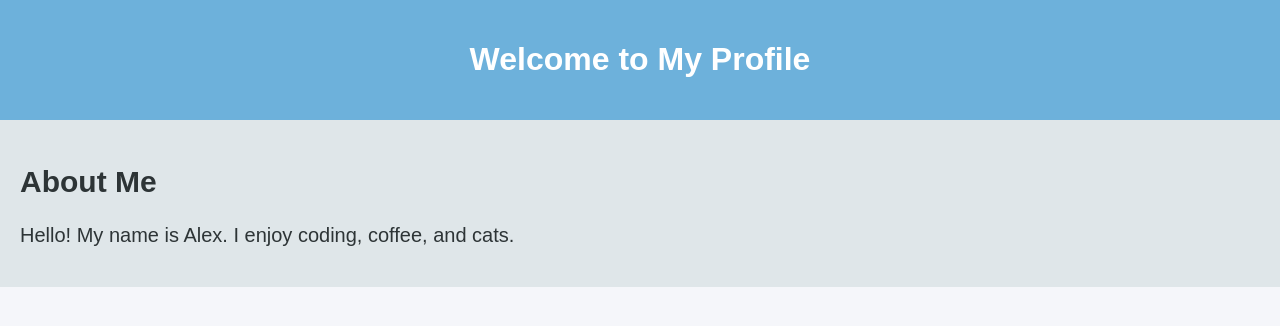
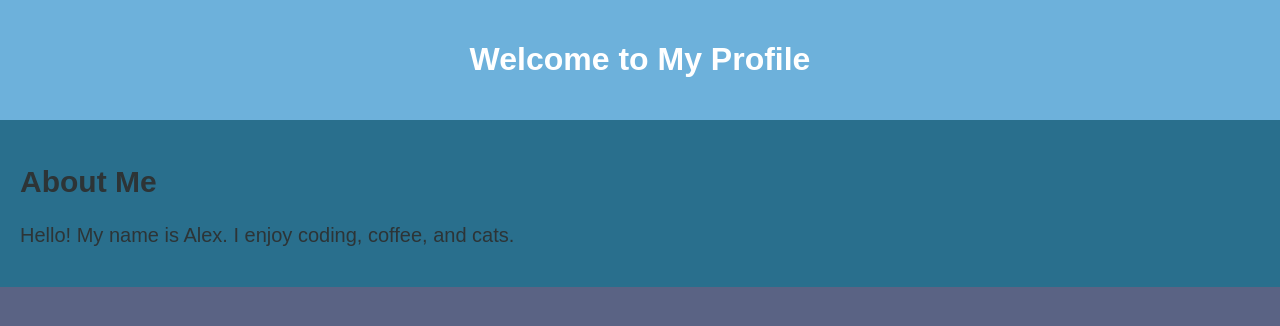
Before and after one commit to AungSannThit2000/basic_html, a plain HTML site: page applycss.html in a window 1280 px wide. Drawn offline with Linux system fonts and the light colour scheme.

Commit message:
changed color for body background in profile.css

```diff
--- a/public/css/profile.css
+++ b/public/css/profile.css
@@ -1,7 +1,7 @@
 body {
   margin: 0;
   font-family: Arial, Helvetica, sans-serif;
-  background-color: #f5f6fa;
+  background-color: #5a6384;
   color: #333;
 }
 
@@ -13,7 +13,7 @@ header {
 }
 
 section {
-  background-color: #dfe6e9;
+  background-color: #296f8d;
   color: #2d3436;
   font-size: 1.25em;
   padding: 20px;
```
